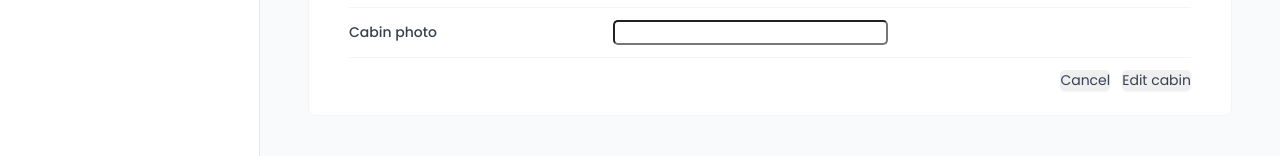
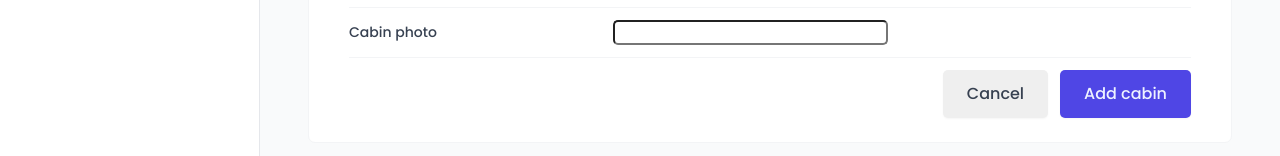
Before and after one commit to MrezaRRad/TheWildOasis, a React (Vite) app: page /cabins in a window 1280 px wide. Both pictures are taken after a click on the button "Add new cabin". Shown: the part 604-760 px from the top of the page. Built offline with nearby package versions, Linux system fonts and the light colour scheme; no server answers; the database is empty; a web font is replaced by a local one.

Commit message:
compeleting add cabin

```diff
--- a/src/features/cabins/CabinRow.jsx
+++ b/src/features/cabins/CabinRow.jsx
@@ -63,7 +63,7 @@ function CabinRow({ cabin }) {
       queryClient.invalidateQueries({
         queryKey: ["cabins"],
       });
-      toast("Succeed");
+      toast.success("The cabin deleted successfully");
     },
     onError: () => {
       window.alert(error);
--- a/src/features/cabins/CreateCabinForm.jsx
+++ b/src/features/cabins/CreateCabinForm.jsx
@@ -13,7 +13,7 @@ import toast from "react-hot-toast";
 import { createCabin } from "../../services/apiCabins";
 
 import { useForm } from "react-hook-form";
-import { useMutation } from "@tanstack/react-query";
+import { useMutation, useQueryClient } from "@tanstack/react-query";
 const FormRow = styled.div`
   display: grid;
   align-items: center;
@@ -51,10 +51,18 @@ const Error = styled.span`
 `;
 
 function CreateCabinForm() {
-  const { register, handleSubmit } = useForm();
+  const { register, handleSubmit, reset } = useForm();
+
+  const queryClient = useQueryClient();
 
   const { isLoading: isCreating, mutate } = useMutation({
     mutationFn: (cabin) => createCabin(cabin),
+    onSuccess: (data) => {
+      toast.success("A new cabin added to the list");
+      queryClient.invalidateQueries(["cabins"]);
+      reset();
+    },
+    onError: (error) => toast.error("Failed to create new cabin"),
   });
 
   function onSubmit(data) {
@@ -105,10 +113,12 @@ function CreateCabinForm() {
 
       <FormRow>
         {/* type is an HTML attribute! */}
-        <Button variation="secondary" type="reset">
+        <Button variation="secondary" sizes="large" type="reset">
           Cancel
         </Button>
-        <Button>Edit cabin</Button>
+        <Button variations="primary" sizes="large">
+          Add cabin
+        </Button>
       </FormRow>
     </Form>
   );
```
